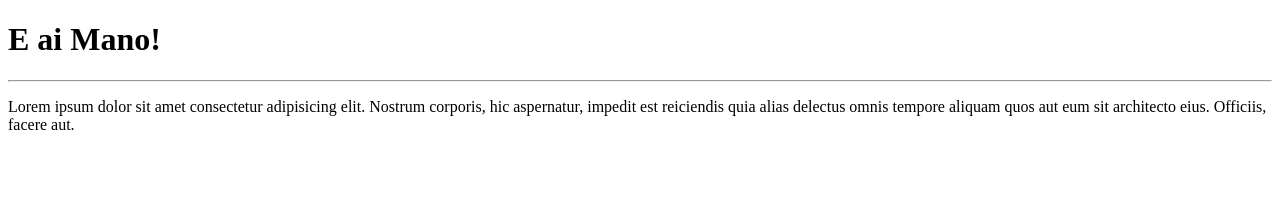
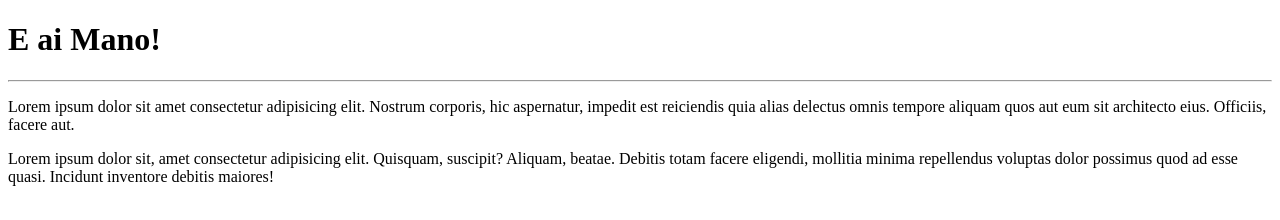
Before and after one commit to mvtorresgo/HTML, a plain HTML site: page Site Exemplo/index.html in a window 1280 px wide. Drawn offline with Linux system fonts and the light colour scheme.

Commit message:
adicionei paragrafo

```diff
--- a/Site Exemplo/index.html
+++ b/Site Exemplo/index.html
@@ -9,5 +9,6 @@
     <h1>E ai Mano!</h1>
     <hr>
     <p>Lorem ipsum dolor sit amet consectetur adipisicing elit. Nostrum corporis, hic aspernatur, impedit est reiciendis quia alias delectus omnis tempore aliquam quos aut eum sit architecto eius. Officiis, facere aut.</p>
+    <p>Lorem ipsum dolor sit, amet consectetur adipisicing elit. Quisquam, suscipit? Aliquam, beatae. Debitis totam facere eligendi, mollitia minima repellendus voluptas dolor possimus quod ad esse quasi. Incidunt inventore debitis maiores!</p>
 </body>
 </html>
```
